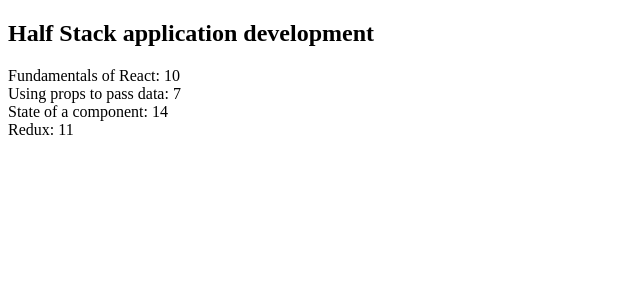
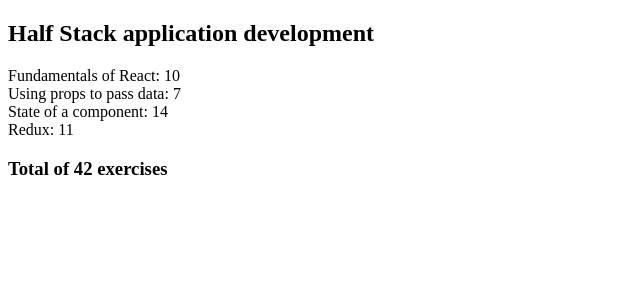
Before and after one commit to JoonasHilt/04-tehtavat-2.1-2.5, a React (Vite) app in the folder part2.1/: page / in a window 1280 px wide. Shown: the top 300 px of the page, without its empty margins (0-640 px from the left). Built offline with nearby package versions, Linux system fonts and the light colour scheme.

Commit message:
total component updated

```diff
--- a/part2.1/src/components/course.jsx
+++ b/part2.1/src/components/course.jsx
@@ -1,3 +1,5 @@
+import Total from "./total";
+
 const Course = ({ course }) => {
   return (
     <div>
@@ -9,6 +11,7 @@
           </div>
         ))}
       </div>
+      <Total parts={course.parts} />
     </div>
   );
 };
--- /dev/null
+++ b/part2.1/src/components/total.jsx
@@ -0,0 +1,7 @@
+const Total = ({ parts }) => {
+  const totalExercises = parts.reduce((sum, part) => sum + part.exercises, 0);
+
+  return <h3>Total of {totalExercises} exercises</h3>;
+};
+
+export default Total;
```
